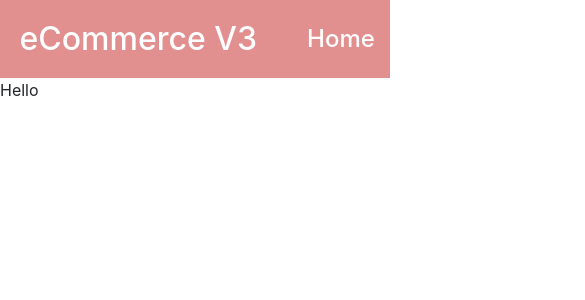
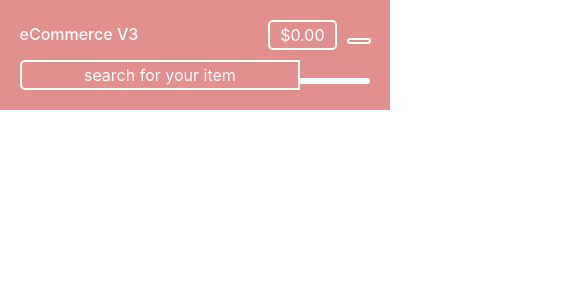
Before and after one commit to christopher-alba/ecommerceV3, a React app: page / in a window 390 px wide. Shown: the top 300 px of the page, 585 px wide, since content can reach past the window. Built offline with nearby package versions, Linux system fonts and the light colour scheme; the HTML template or start-up script is replaced by a standard one.

Commit message:
make navbar responsive

```diff
--- a/client/App.jsx
+++ b/client/App.jsx
@@ -8,7 +8,7 @@ const App = () => {
   return (
     <>
       <Navbar />
-      <Homepage />
+      {/* <Homepage /> */}
     </>
   );
 };
--- a/client/components/navbar/Navbar.jsx
+++ b/client/components/navbar/Navbar.jsx
@@ -1,23 +1,41 @@
-import React, { useEffect } from "react";
+import React, { useEffect, useState } from "react";
 import Container from "../JCUX/Container";
 import "./navbar.css";
+import { Collapse } from "react-bootstrap";
 
 const onSearchbarFocus = () => {
   let form = document.getElementsByClassName("jcux-navbar-searchbar")[0];
-  form.style.boxShadow = "0px 0px 10px 5px white";
+  if (form) {
+    form.style.boxShadow = "0px 0px 10px 5px white";
+  }
 };
 
 const onSearchbarLoseFocus = () => {
   let form = document.getElementsByClassName("jcux-navbar-searchbar")[0];
-  form.style.boxShadow = "none";
+  if (form) {
+    form.style.boxShadow = "none";
+  }
 };
 
+const toggleMenu = (toggle, value) => {
+  toggle(!value);
+};
 const NavbarMain = () => {
+  const [windowWidth, setWindowWidth] = useState(window.innerWidth);
   useEffect(() => {
+    window.addEventListener("resize", () => {
+      setWindowWidth(window.innerWidth);
+    });
     let input = document.getElementsByClassName("jcux-navbar-input")[0];
-    input.addEventListener("focusin", onSearchbarFocus);
-    input.addEventListener("focusout", onSearchbarLoseFocus);
+    if (input) {
+      input.addEventListener("focusin", onSearchbarFocus);
+      input.addEventListener("focusout", onSearchbarLoseFocus);
+    }
   });
+  return windowWidth > 1400 ? <NavbarWide /> : <NavbarNarrow />;
+};
+
+const NavbarWide = () => {
   return (
     <div className="jcux-navbar-main-outer">
       <Container className="jcux-navbar-container">
@@ -50,4 +68,57 @@ const NavbarMain = () => {
   );
 };
 
+const NavbarNarrow = () => {
+  const [visible, setVisible] = useState(false);
+  return (
+    <div className="jcux-navbar-main-outer">
+      <Container className="jcux-navbar-container-mobile">
+        <a className="jcux-navbar-link-wrapper jcux-navbar-item-mobile" href="">
+          <h1 className="jcux-navbar-brand">eCommerce V3</h1>
+        </a>
+        <div>
+          <button className="jcux-navbar-button jcux-navbar-item">
+            <i className="fas fa-shopping-cart"></i> $0.00
+          </button>
+          <button
+            onClick={() => toggleMenu(setVisible, visible)}
+            className="jcux-navbar-button jcux-navbar-item"
+          >
+            <i className="fas fa-bars"></i>
+          </button>
+        </div>
+      </Container>
+      <Collapse in={visible}>
+        <Container className="jcux-navbar-container-mobile-menu">
+          <a className="jcux-navbar-link-wrapper jcux-navbar-item" href="">
+            <h2 className="jcux-navbar-link">Home</h2>
+          </a>
+          <a className="jcux-navbar-link-wrapper jcux-navbar-item" href="">
+            <h2 className="jcux-navbar-link">Shop</h2>
+          </a>
+          <div>
+            <button className="jcux-navbar-button jcux-navbar-item">
+              sign in
+            </button>
+            <button className="jcux-navbar-button jcux-navbar-item">
+              sign up
+            </button>
+          </div>
+        </Container>
+      </Collapse>
+      <Container className="jcux-navbar-searchbar-mobile-container">
+        <form className="jcux-navbar-searchbar jcux-navbar-item">
+          <input
+            className="jcux-navbar-input"
+            type="text"
+            placeholder="search for your item"
+          />
+          <button className="jcux-navbar-submit" type="submit">
+            <i className="fas fa-search"></i>
+          </button>
+        </form>
+      </Container>
+    </div>
+  );
+};
 export default NavbarMain;
--- a/client/components/navbar/navbar.css
+++ b/client/components/navbar/navbar.css
@@ -10,6 +10,13 @@
   flex-direction: row;
   align-items: center;
 }
+.jcux-navbar-container-mobile {
+  display: flex;
+  flex-direction: row;
+  align-items: center;
+  white-space: nowrap;
+  justify-content: space-between;
+}
 
 .jcux-navbar-item {
   margin-right: 50px;
@@ -20,6 +27,12 @@
   font-size: 2rem;
   color: var(--jcux-secondary);
   white-space: nowrap;
+}
+
+@media (max-width: 450px){
+  .jcux-navbar-brand {
+    font-size: 1rem;
+  }
 }
 
 .jcux-navbar-link {
@@ -80,6 +93,12 @@
   color: var(--jcux-secondary);
   transition: 500ms;
 }
+@media (max-width: 450px){
+  .jcux-navbar-button {
+    padding-left: 10px;
+    padding-right: 10px;
+  }
+}
 .jcux-navbar-button:hover {
   background: var(--jcux-tertiary);
 }
@@ -89,3 +108,16 @@ button.jcux-navbar-item {
 button.jcux-navbar-item:last-of-type {
   margin-right: 0px !important;
 }
+
+.jcux-navbar-searchbar-mobile-container{
+  margin-top:10px;
+}
+
+.jcux-navbar-container-mobile-menu{
+  display:flex;
+  flex-direction: column;
+}
+
+.jcux-navbar-container-mobile-menu .jcux-navbar-item{
+  margin-top:10px;
+}
--- /dev/null
+++ b/client/pages/Homepage/Hero/Hero.jsx
@@ -0,0 +1,17 @@
+import React from "react";
+import Container from "../../../components/JCUX/Container";
+import "./hero.css";
+
+const Hero = () => {
+  return (
+    <div className="homepage-hero">
+      <Container className="homepage-hero-container">
+        <h1 className="homepage-hero-title">Homepage</h1>
+        <button className="homepage-hero-buttons">start shopping</button>
+        <button className="homepage-hero-buttons">categories</button>
+      </Container>
+    </div>
+  );
+};
+
+export default Hero;
--- /dev/null
+++ b/client/pages/Homepage/Hero/hero.css
@@ -0,0 +1,21 @@
+.homepage-hero {
+  background: var(--jcux-primary);
+  height: 60vh;
+}
+
+.homepage-hero-container {
+  display: flex;
+  flex-direction: column;
+  height: 100%;
+  justify-content: center;
+}
+
+.homepage-hero-title {
+  color: var(--jcux-secondary);
+  font-size: 5rem;
+}
+
+.homepage-hero-buttons {
+  min-width: 300px;
+  max-width: 50%;
+}
--- /dev/null
+++ b/client/pages/Homepage/Hero/index.js
@@ -0,0 +1,3 @@
+import Hero from "./Hero";
+
+export default Hero;
--- a/client/pages/Homepage/Homepage.jsx
+++ b/client/pages/Homepage/Homepage.jsx
@@ -1,7 +1,8 @@
 import React from "react";
+import Hero from "./Hero";
+import "./homepage.css";
+const Homepage = () => {
+  return <Hero />;
+};
 
-const Homepage = () => {
-    return <div>Hello</div>
-}
-
-export default Homepage
+export default Homepage;
```
Also changed, not shown: client/pages/Homepage/homepage.css (added), 1 other file (tests, documents, lock files or other folders).
